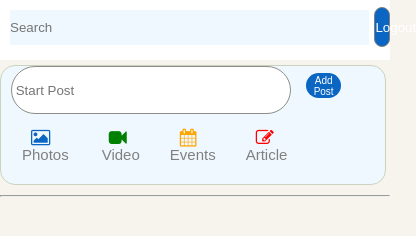
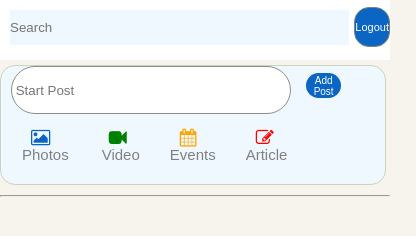
Before and after one commit to shivpujari/LinkedIn-Clone---React-Project---ta9ax41o7l9d, a React app: page /home in a window 390 px wide. Shown: the whole page, 416 px wide, since content can reach past the window. Built offline with nearby package versions, Linux system fonts and the light colour scheme.

Commit message:
Update home.css

```diff
--- a/src/styles/home.css
+++ b/src/styles/home.css
@@ -357,6 +357,11 @@ cursor: pointer;
         width: 100%;
 
     }
+     .navStart button{
+        width: 10%;
+        font-size: 11px;
+    }
+
 
     .smallLogo {
         display: none;
```
